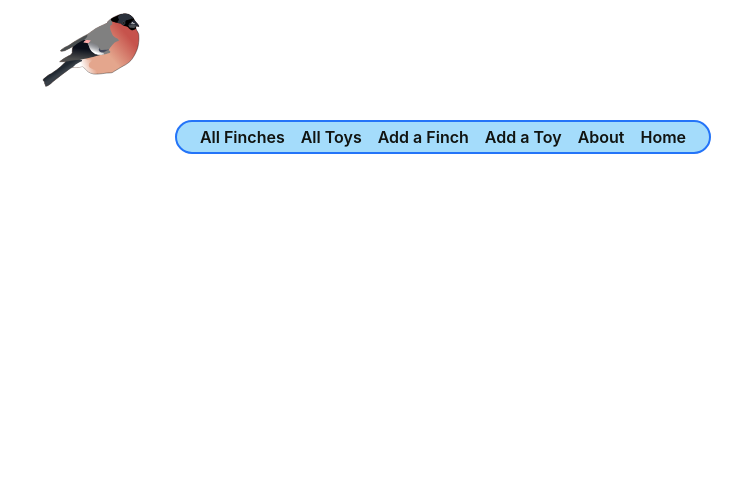
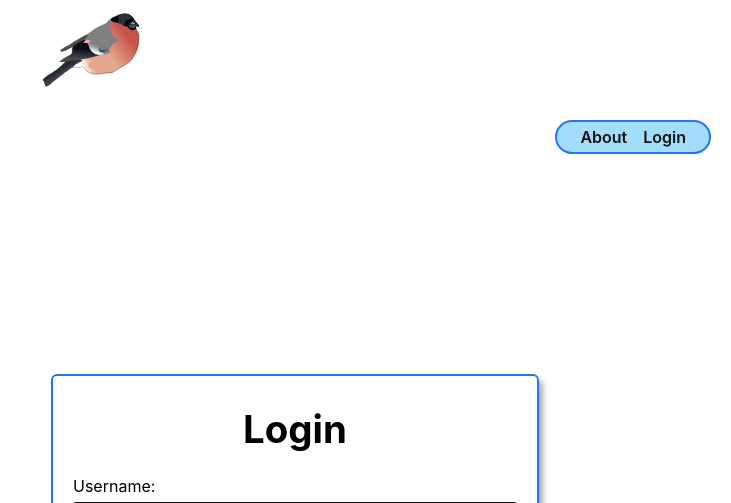
Before and after one commit to mbstevenson96/finch-collector-lab, a Django app: page / in a window 1280 px wide; the page is wider, and only the part inside the window is pictured. Shown: the top 503 px of that part, without its empty margins (549-1280 px from the left). Run offline with Django 4.2, Linux system fonts and the light colour scheme.

Commit message:
add login and logout feature

```diff
--- a/finchcollector/settings.py
+++ b/finchcollector/settings.py
@@ -123,6 +123,10 @@
 
 STATIC_URL = 'static/'
 
+LOGIN_REDIRECT_URL = 'cats_index'
+
+LOGOUT_REDIRECT_URL = 'home'
+
 # Default primary key field type
 # https://docs.djangoproject.com/en/4.1/ref/settings/#default-auto-field
 
--- a/finchcollector/urls.py
+++ b/finchcollector/urls.py
@@ -19,4 +19,5 @@
 urlpatterns = [
     path('admin/', admin.site.urls),
     path('', include('main_app.urls')),
+    path('accounts/', include('django.contrib.auth.urls')),
 ]
--- a/main_app/models.py
+++ b/main_app/models.py
@@ -1,6 +1,7 @@
 from django.db import models
 from django.urls import reverse
 from datetime import date
+from django.contrib.auth.models import User
 
 MEALS = (
   ('B', 'Breakfast'),
@@ -24,6 +25,7 @@
   description = models.TextField(max_length=250)
   age = models.IntegerField()
   toys = models.ManyToManyField(Toy)
+  user = models.ForeignKey(User, on_delete=models.CASCADE)
 
   def __str__(self):
     return self.name
--- a/main_app/templates/base.html
+++ b/main_app/templates/base.html
@@ -32,12 +32,17 @@
     </div>
     <nav>
       <ul>
-        <li><a href="{% url 'finches_index' %}">All Finches</a></li>
-        <li><a href="{% url 'toys_index' %}">All Toys</a></li>
-        <li><a href="{% url 'finches_create' %}">Add a Finch</a></li>
-        <li><a href="{% url 'toys_create' %}">Add a Toy</a></li>
-        <li><a href="{% url 'about' %}">About</a></li>
-        <li><a href="{% url 'home' %}">Home</a></li>
+        {% if user.is_authenticated %}
+          <li><a href="{% url 'finches_index' %}">All Finches</a></li>
+          <li><a href="{% url 'toys_index' %}">All Toys</a></li>
+          <li><a href="{% url 'finches_create' %}">Add a Finch</a></li>
+          <li><a href="{% url 'toys_create' %}">Add a Toy</a></li>
+          <li><a href="{% url 'about' %}">About</a></li>
+          <li><a href="{% url 'logout' %}">Log out</a></li>
+        {% else %}
+          <li><a href="{% url 'about' %}">About</a></li>
+          <li><a href="{% url 'home' %}">Login</a></li>
+        {% endif %}
       </ul>
     </nav>
   </header>
--- a/main_app/templates/home.html
+++ b/main_app/templates/home.html
@@ -12,5 +12,15 @@
     <img style="width:1000px; height: 50px;" src="{% static 'images/homeFinch.svg' %}" alt="The Finch Collector Finch" />
   </div>
 </section>
-
+{% if not user.is_authenticated %}
+  <section>
+    <form action="{% url 'home' %}" method="POST" class="login">
+      <h1>Login</h1>
+      {% csrf_token %}
+      {{ form.as_p }}
+      <input type="hidden" name="next" value="{{ next }}">
+      <button type="submit" class="btn submit">Login</button>
+    </form>
+  </section>
+{% endif %}
 {% endblock %}
--- a/main_app/urls.py
+++ b/main_app/urls.py
@@ -2,7 +2,7 @@
 from . import views
 
 urlpatterns = [
-  path('', views.home, name='home'),
+  path('', views.Home.as_view(), name='home'),
   path('about/', views.about, name='about'),
   path('finches/', views.finches_index, name='finches_index'),
   path('finches/<int:finch_id>/', views.finches_detail, name='finches_detail'),
--- a/main_app/views.py
+++ b/main_app/views.py
@@ -1,6 +1,7 @@
 from django.shortcuts import render, redirect
 from django.views.generic.edit import CreateView, UpdateView, DeleteView
 from django.views.generic import ListView, DetailView
+from django.contrib.auth.views import LoginView
 from .models import Finch, Toy
 from .forms import FeedingForm
 
@@ -8,8 +9,8 @@
 from django.http import HttpResponse
 
 # Define the home view
-def home(request):
-  return render(request, 'home.html')
+class Home(LoginView):
+  template_name = 'home.html'
 
 def about(request):
   return render(request, 'about.html')
@@ -30,6 +31,10 @@
   model = Finch
   fields = ['name', 'breed', 'description', 'age']
   success_url = '/finches/'
+
+  def form_valid(self, form):
+    form.instance.user = self.request.user
+    return super().form_valid(form)
 
 class FinchUpdate(UpdateView):
   model = Finch
```
Also changed, not shown: main_app/migrations/0007_finch_user.py (added).
